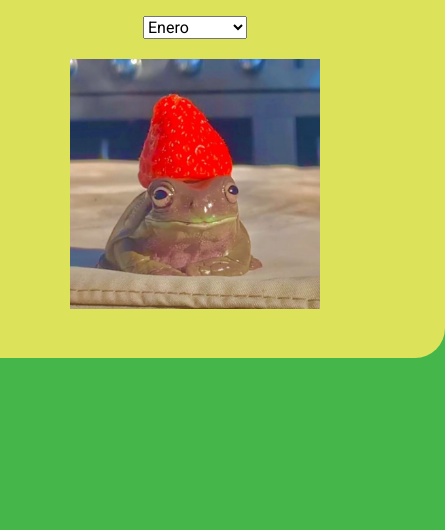
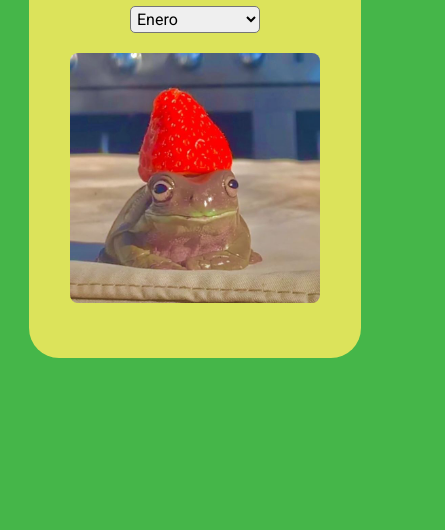
Before and after one commit to karlapgz/Ranita-segun-tu-mes-de-nacimiento, a plain HTML site: page index.html in a window 390 px wide. Shown: the part 314-844 px from the top of the page, 445 px wide, since content can reach past the window. Drawn offline with nearby package versions, Linux system fonts and the light colour scheme.

Commit message:
Responsive design

```diff
--- a/styles.css
+++ b/styles.css
@@ -6,6 +6,12 @@
 }
 
 body {
+    min-width: 320px;
+    min-height: 100vh;
+    padding: 20px 0;
+    display: flex;
+    justify-content: center;
+    align-items: center;
     background: #45B649;
 }
 
@@ -15,24 +21,33 @@ h1 {
 }
 
 select {
+    width: 130px;
+    padding: 2px;
     margin-top: 2rem;
     font-family: 'Roboto';
     font-size: 16px;
+    border-radius: 5px;
 }
 
 img {
+    width: 95%;
     max-width: 250px;
-    margin: 20px;
+    margin-top: 20px;
+    border-radius: 8px;
 }
 
 .seccion {
-    width: 500px;
+    width: 85%;
+    max-width: 500px;
     height: 500px;
+    padding: 0 10px;
     text-align: center;
-    position: absolute;
-    top: 50%;
-    left: 50%;
-    transform: translate(-50%, -50%);
     background-color: #DCE35B;
     border-radius: 30px;
 }
+
+@media (max-width: 480px) {
+    h1 {
+        font-size: 1.8rem;
+    }
+}
```
